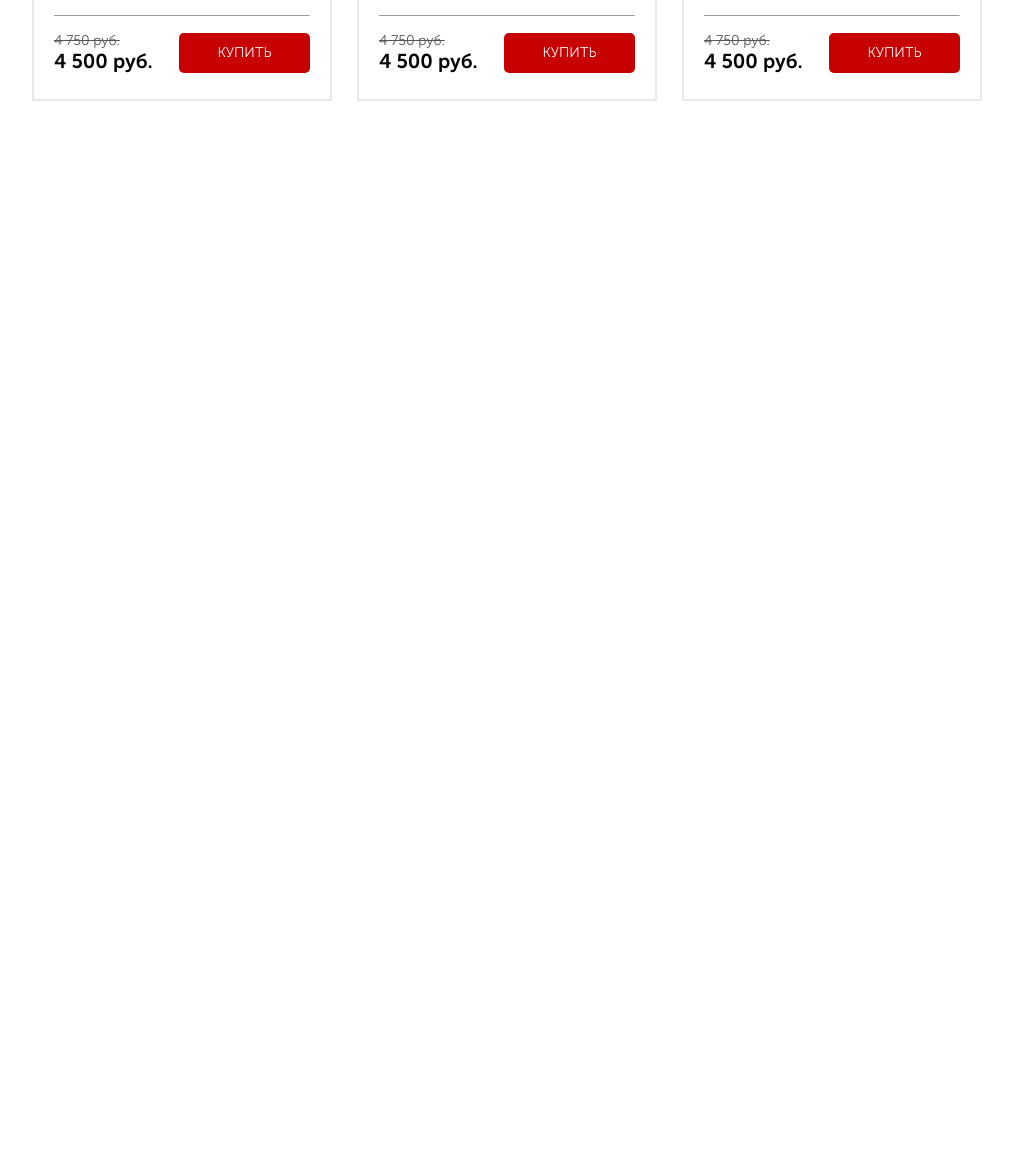
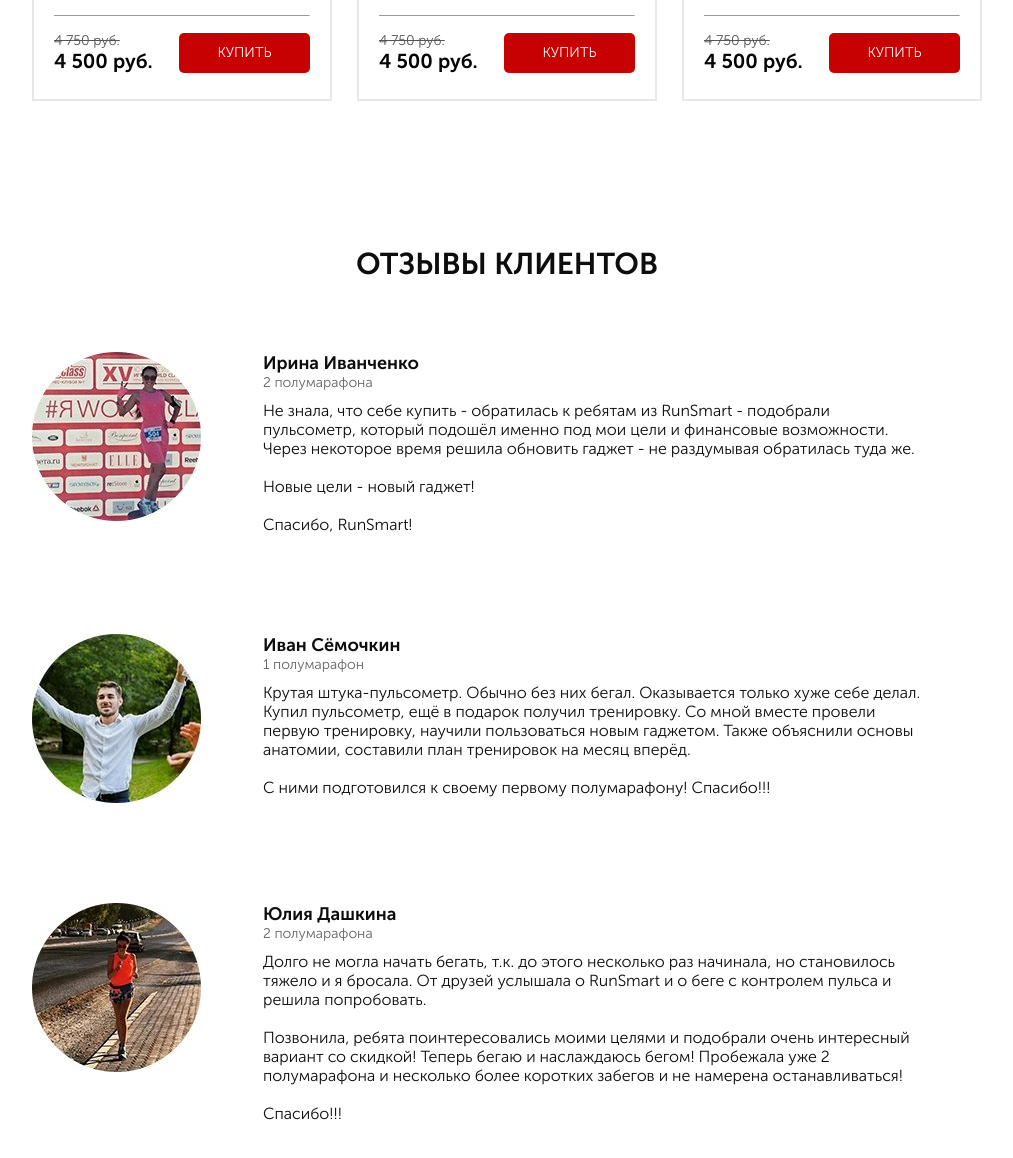
Before and after one commit to yanakoroleva3/Run-Smart, a website: page src/index.html in a window 1280 px wide. Shown: the part 3599-4757 px from the top of the page, without its empty margins (133-1146 px from the left). Before the commit the page ends 3820 px from the top, so only its background shows below. Drawn offline with nearby package versions, Linux system fonts and the light colour scheme; files whose address does not match are found by name.

Commit message:
Add feed section

```diff
--- a/src/index.html
+++ b/src/index.html
@@ -343,7 +343,51 @@
                     </div>
                 </div>
             </div>
+        </div>
+    </section>
 
+    <section class="feed">
+        <div class="container">
+            <h2 class="title">отзывы клиентов</h2>
+            <div class="feed__item">
+                <img src="images/review_1.jpg" alt="Ирина Иванченко" class="feed__img">
+                <div class="feed__text">
+                    <div class="feed__subtitle">Ирина Иванченко</div>
+                    <div class="feed__count">2 полумарафона</div>
+                    <div class="feed__descr">Не знала, что себе купить - обратилась к ребятам из RunSmart - подобрали пульсометр, который подошёл именно под мои цели и финансовые возможности.
+                    Через некоторое время решила обновить гаджет - не раздумывая обратилась туда же.
+                    <br><br>
+                    Новые цели - новый гаджет!
+                    <br><br>
+                    Спасибо, RunSmart!
+                    </div>
+                </div>
+            </div>
+            <div class="feed__item">
+                <img src="images/review_2.jpg" alt="Иван Сёмочкин" class="feed__img">
+                <div class="feed__text">
+                    <div class="feed__subtitle">Иван Сёмочкин</div>
+                    <div class="feed__count">1 полумарафон</div>
+                    <div class="feed__descr">Крутая штука-пульсометр. Обычно без них бегал. Оказывается только хуже себе делал.
+                    Купил пульсометр, ещё в подарок получил тренировку. Со мной вместе провели первую тренировку, научили пользоваться новым гаджетом. Также объяснили основы анатомии, составили план тренировок на месяц вперёд.
+                    <br><br>
+                    С ними подготовился к своему первому полумарафону! Спасибо!!!
+                    </div>
+                </div>
+            </div>
+            <div class="feed__item">
+                <img src="images/review_3.jpg" alt="Юлия Дашкина" class="feed__img">
+                <div class="feed__text">
+                    <div class="feed__subtitle">Юлия Дашкина</div>
+                    <div class="feed__count">2 полумарафона</div>
+                    <div class="feed__descr">Долго не могла начать бегать, т.к. до этого несколько раз начинала, но становилось тяжело и я бросала. От друзей услышала о RunSmart и о беге с контролем пульса и решила попробовать.
+                    <br><br>
+                    Позвонила, ребята поинтересовались моими целями и подобрали очень интересный вариант со скидкой! Теперь бегаю и наслаждаюсь бегом! Пробежала уже 2 полумарафона и несколько более коротких забегов и не намерена останавливаться!
+                    <br><br>
+                    Спасибо!!!
+                    </div>
+                </div>
+            </div>
         </div>
     </section>
 
--- /dev/null
+++ b/src/sass/blocks/_feed.sass
@@ -0,0 +1,26 @@
+.feed
+    padding-bottom: 71px
+    &__item
+        display: flex
+        margin-top: 100px
+        &:nth-child(2)
+            margin-top: 70px
+    &__img
+        width: 169px
+        height: 169px
+    &__text
+        margin-left: 62px
+        padding-right: 60px
+    &__subtitle
+        color: #0d0d0d
+        font-size: 18px
+        font-weight: 700
+    &__count
+        color: #646464
+        font-size: 14px
+        font-weight: 500
+    &__descr
+        color: #0d0d0d
+        font-size: 16px
+        font-weight: 300
+        margin-top: 10px
--- a/src/sass/style.sass
+++ b/src/sass/style.sass
@@ -7,6 +7,7 @@
 @import blocks/_forms
 @import blocks/_carousel
 @import blocks/_catalog
+@import blocks/_feed
 body
 	margin: 0px
 	box-sizing: border-box
```
Also changed, not shown: src/css/style.min.css.
